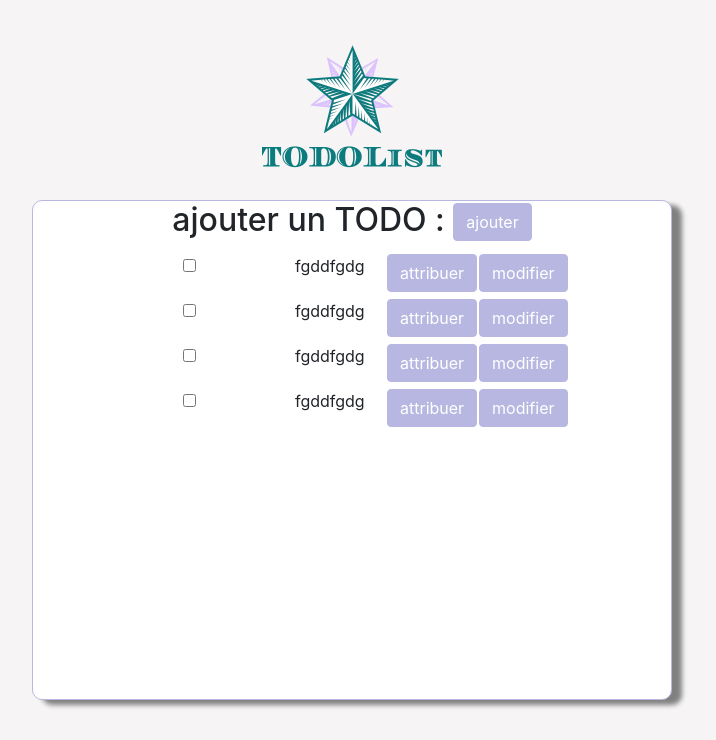
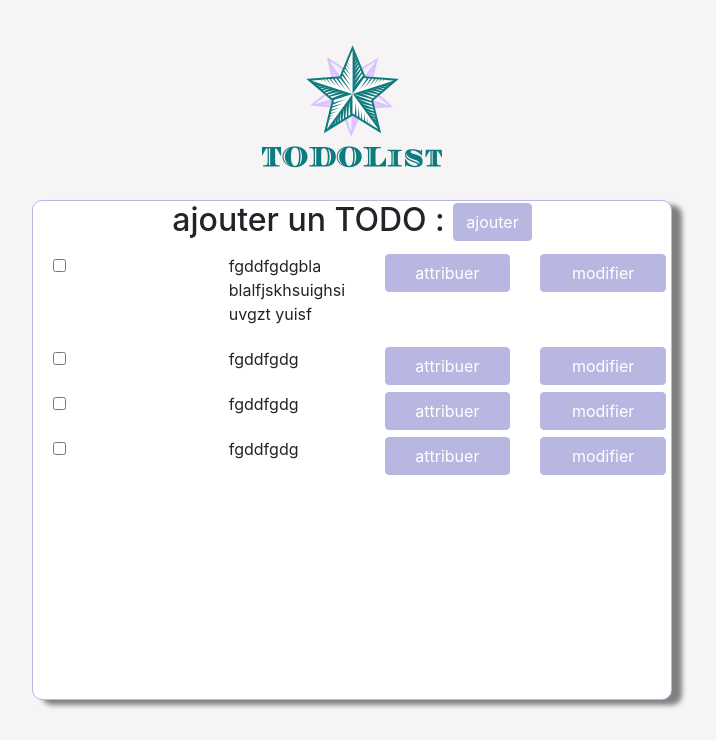
Before and after one commit to Cyb3rghost/simplonTDL, a PHP site: page /Veille/affichage.html in a window 1280 px wide. Shown: the top 740 px of the page, without its empty margins (288-1004 px from the left). Run offline with PHP 8.4, Linux system fonts and the light colour scheme; some libraries are stand-ins or nearby versions.

```diff
--- a/CSS/style.css
+++ b/CSS/style.css
@@ -44,3 +44,8 @@ li{
 .nonbarrer{
     text-decoration:none;
 }
+
+ul{
+    width: 100%;
+
+}
--- a/Veille/affichage.html
+++ b/Veille/affichage.html
@@ -141,37 +141,37 @@
 
     <div style="text-align: center"> <h2>ajouter un TODO  : <button type="button" class="btn btn-primary" data-toggle="modal" data-target="#exampleModal">ajouter</button></h2></div>
 <div class="flex">
-    <ul style="  list-style-type: none">
+    <ul style="  list-style-type: none; margin-right: 5px">
 
         <li class="row">
             <div class=" col">
             <input class="form-check-input" type="checkbox" value="" id="defaultCheck0" onclick="myFunction()"></div>
             <div class="col">
-            <p id="text">fgddfgdg</p></div>
-            <div class=" col"> <button class="btn btn-primary" data-toggle="modal" data-target="#exampleModal1">attribuer</button></div>
-            <div class=" col">   <button class="btn btn-primary" data-toggle="modal" data-target="#exampleModal2">modifier</button></div>
+            <p id="text">fgddfgdgbla blalfjskhsuighsi uvgzt yuisf</p></div>
+            <div class=" col"> <button class="btn btn-primary btn-block" data-toggle="modal" data-target="#exampleModal1">attribuer</button></div>
+            <div class=" col">   <button class="btn btn-primary btn-block" data-toggle="modal" data-target="#exampleModal2">modifier</button></div>
         </li>
 
         <li class="row">
                 <div class=" col">
                     <input class="form-check-input" type="checkbox" value="" id="defaultCheck1" onclick="myFunction()"></div>
             <div class="col"> <p id="text1">fgddfgdg</p></div>
-            <div class=" col"> <button class="btn btn-primary" data-toggle="modal" data-target="#exampleModal1">attribuer</button></div>
-            <div class=" col">   <button class="btn btn-primary" data-toggle="modal" data-target="#exampleModal2">modifier</button></div>
+            <div class=" col"> <button class="btn btn-primary btn-block" data-toggle="modal" data-target="#exampleModal1">attribuer</button></div>
+            <div class=" col">  <button class="btn btn-primary btn-block" data-toggle="modal" data-target="#exampleModal3"> modifier</button></div>
         </li>
         <li class="row">
             <div class=" col"><input class="form-check-input" type="checkbox" value="" id="defaultCheck2" onclick="myFunction()"></div>
             <div class="col">
                 <p id="text2">fgddfgdg</p></div>
-            <div class=" col"> <button class="btn btn-primary" data-toggle="modal" data-target="#exampleModal1">attribuer</button></div>
-            <div class=" col">   <button class="btn btn-primary" data-toggle="modal" data-target="#exampleModal2">modifier</button></div>
+            <div class=" col"> <button class="btn btn-primary btn-block" data-toggle="modal" data-target="#exampleModal1">attribuer</button></div>
+            <div class=" col">   <button class="btn btn-primary btn-block" data-toggle="modal" data-target="#exampleModal2">modifier</button></div>
         </li>
 <li class="row">
     <div class=" col"><input class="form-check-input" type="checkbox" value="" id="defaultCheck3" onclick="myFunction()"></div>
     <div class="col">
         <p id="text3">fgddfgdg</p></div>
-    <div class=" col"> <button class="btn btn-primary" data-toggle="modal" data-target="#exampleModal1">attribuer</button></div>
-    <div class=" col">   <button class="btn btn-primary" data-toggle="modal" data-target="#exampleModal2">modifier</button></div>
+    <div class=" col"> <button class="btn btn-primary btn-block" data-toggle="modal" data-target="#exampleModal1">attribuer</button></div>
+    <div class=" col">   <button class="btn btn-primary btn-block" data-toggle="modal" data-target="#exampleModal2">modifier</button></div>
 </li>
 
     </ul>
```
